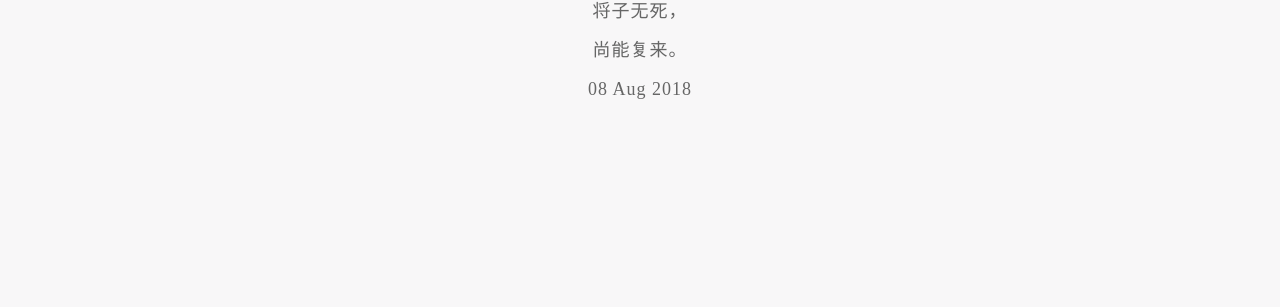
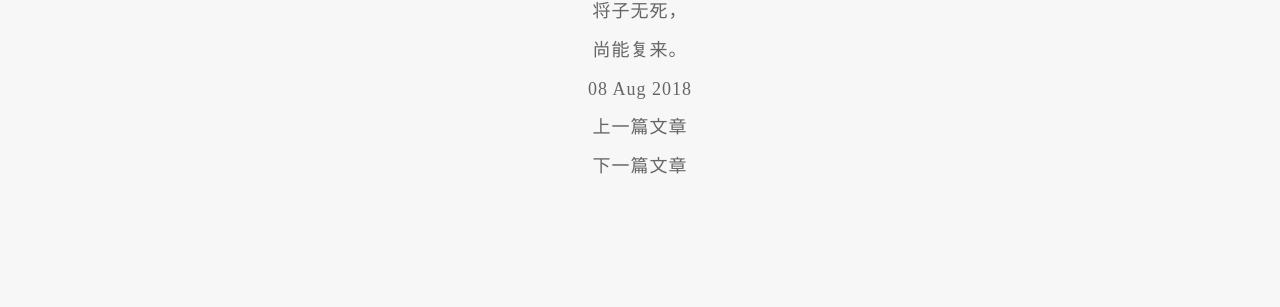
Before and after one commit to samonbling/blog, a Jekyll site: the page built from _posts/2018-08-08-hello-world.html, in a window 1280 px wide. Shown: the part 1090-1397 px from the top of the page. Built offline with Jekyll 4.4.1, drawn with Linux system fonts in a browser that asks for light colours.

Commit message:
Update 2018-08-08-hello-world.html

```diff
--- a/_posts/2018-08-08-hello-world.html
+++ b/_posts/2018-08-08-hello-world.html
@@ -12,5 +12,5 @@ title: 白云遥
 <p>将子无死，</p>
 <p>尚能复来。</p>
 <p>{{ page.date | date_to_string }}</p>
-<p>{{ page.previous 上一篇文章 }}</p>
-<p>{{ page.next 下一篇文章 }}</p>
+<p>{{ page.previous }}上一篇文章</p>
+<p>{{ page.next }}下一篇文章</p>
```
